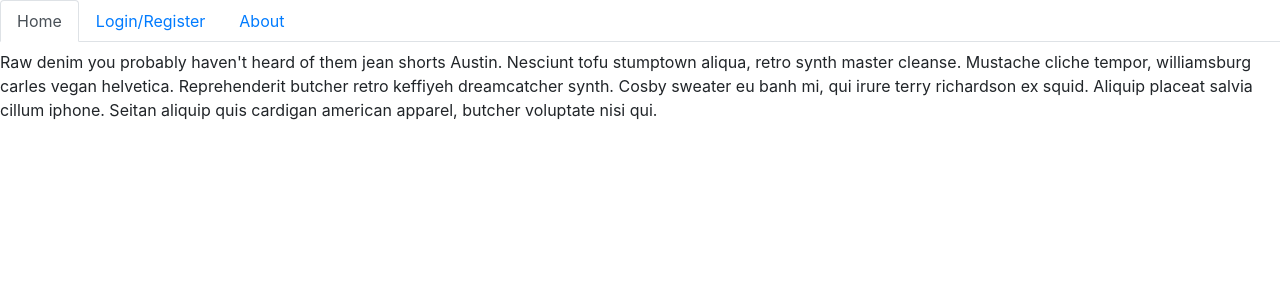
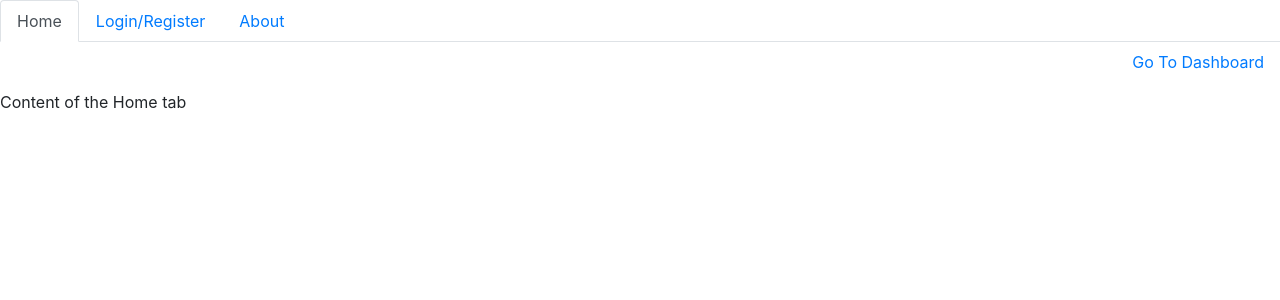
Before and after one commit to Alto1988/bug-tracker-frontend, an Angular app: page / in a window 1280 px wide. Shown: the top 300 px of the page. Built offline with nearby package versions, Linux system fonts and the light colour scheme.

Commit message:
More form stuff

```diff
--- a/src/app/app-routing.module.ts
+++ b/src/app/app-routing.module.ts
@@ -1,11 +1,16 @@
 import { NgModule } from '@angular/core';
 import { RouterModule, Routes } from '@angular/router';
+import { BugDashboardComponent } from './bug-dashboard/bug-dashboard.component';
 import { HeaderComponent } from './header/header.component';
 
 const routes: Routes = [
   {
     path: '',
     component: HeaderComponent,
+  },
+  {
+    path: 'bugdashboard',
+    component: BugDashboardComponent,
   },
 ];
 
--- a/src/app/app.module.ts
+++ b/src/app/app.module.ts
@@ -8,9 +8,10 @@ import { NgbModule } from '@ng-bootstrap/ng-bootstrap';
 import { LoginFormComponent } from './login-form/login-form.component';
 import { FormBuilder, FormsModule, ReactiveFormsModule } from '@angular/forms';
 import { HttpClientModule } from '@angular/common/http';
+import { BugDashboardComponent } from './bug-dashboard/bug-dashboard.component';
 
 @NgModule({
-  declarations: [AppComponent, HeaderComponent, LoginFormComponent],
+  declarations: [AppComponent, HeaderComponent, LoginFormComponent, BugDashboardComponent],
   imports: [
     BrowserModule,
     AppRoutingModule,
--- /dev/null
+++ b/src/app/bug-dashboard/bug-dashboard.component.html
@@ -0,0 +1 @@
+<p>bug-dashboard works!</p>
--- /dev/null
+++ b/src/app/bug-dashboard/bug-dashboard.component.ts
@@ -0,0 +1,15 @@
+import { Component, OnInit } from '@angular/core';
+
+@Component({
+  selector: 'app-bug-dashboard',
+  templateUrl: './bug-dashboard.component.html',
+  styleUrls: ['./bug-dashboard.component.css']
+})
+export class BugDashboardComponent implements OnInit {
+
+  constructor() { }
+
+  ngOnInit(): void {
+  }
+
+}
--- a/src/app/header/header.component.html
+++ b/src/app/header/header.component.html
@@ -1,16 +1,9 @@
+<div>
   <ul ngbNav #nav="ngbNav" [(activeId)]="active" class="nav-tabs">
     <li [ngbNavItem]="1">
       <a ngbNavLink>Home</a>
       <ng-template ngbNavContent>
-      <p>
-        Raw denim you probably haven't heard of them jean shorts Austin.
-        Nesciunt tofu stumptown aliqua, retro synth master cleanse. Mustache
-        cliche tempor, williamsburg carles vegan helvetica. Reprehenderit
-        butcher retro keffiyeh dreamcatcher synth. Cosby sweater eu banh mi, qui
-        irure terry richardson ex squid. Aliquip placeat salvia cillum iphone.
-        Seitan aliquip quis cardigan american apparel, butcher voluptate nisi
-        qui.
-      </p>
+        <p>Content of the Home tab</p>
       </ng-template>
     </li>
     <li [ngbNavItem]="2">
@@ -22,21 +15,14 @@
     <li [ngbNavItem]="3">
       <a ngbNavLink>About</a>
       <ng-template ngbNavContent>
-      <p>
-        Sed commodo, leo at suscipit dictum, quam est porttitor sapien, eget
-        sodales nibh elit id diam. Nulla facilisi. Donec egestas ligula vitae
-        odio interdum aliquet. Duis lectus turpis, luctus eget tincidunt eu,
-        congue et odio. Duis pharetra et nisl at faucibus. Quisque luctus
-        pulvinar arcu, et molestie lectus ultrices et. Sed diam urna, egestas ut
-        ipsum vel, volutpat volutpat neque. Praesent fringilla tortor arcu.
-        Vivamus faucibus nisl enim, nec tristique ipsum euismod facilisis. Morbi
-        ut bibendum est, eu tincidunt odio. Orci varius natoque penatibus et
-        magnis dis parturient montes, nascetur ridiculus mus. Mauris aliquet
-        odio ac lorem aliquet ultricies in eget neque. Phasellus nec tortor vel
-        tellus pulvinar feugiat.
-      </p>
+        <p>Say something about the product in here</p>
       </ng-template>
     </li>
   </ul>
-
+  <ul class="nav justify-content-end">
+    <li class="nav-item">
+      <a class="nav-link active" routerLink="/bugdashboard">Go To Dashboard</a>
+    </li>
+  </ul>
+</div>
 <div [ngbNavOutlet]="nav" class="mt-2"></div>
--- a/src/app/login-form/login-form.component.html
+++ b/src/app/login-form/login-form.component.html
@@ -35,8 +35,8 @@
       />
     </div>
     <div>
-      <input type="button" value="register" (click)="onSubmit(formData)" />
-      <input type="button" value="cancel" />
+      <input type="button" value="Login" (click)="onSubmit(formData)" />
+      <input type="button" value="Register" (click)="onRegister(formData)" />
     </div>
   </form>
 </div>
--- a/src/app/login-form/login-form.component.ts
+++ b/src/app/login-form/login-form.component.ts
@@ -41,5 +41,18 @@ export class LoginFormComponent implements OnInit {
         //This so far is for testing purposes only need to find a way to store the token without local storage
         localStorage.setItem('token', this.response['jwtToken']);
       });
+    this.router.navigate(['/']);
+  }
+
+  onRegister(formData: any) {
+    this.http
+      .post('http://localhost:9092/auth/user/register', formData)
+      .subscribe((data) => {
+        this.response = data;
+        console.log(this.response['jwtToken']);
+        //This so far is for testing purposes only need to find a way to store the token without local storage
+        localStorage.setItem('token', this.response['jwtToken']);
+      });
+    this.router.navigate(['/']);
   }
 }
--- a/src/app/login-form/login-service.service.ts
+++ b/src/app/login-form/login-service.service.ts
@@ -7,4 +7,11 @@ import { Injectable } from '@angular/core';
 export class LoginServiceService {
   response: any;
   constructor(private http: HttpClient) {}
+
+  login() {
+    return this.http.post(
+      'http://localhost:9092/auth/user/login',
+      this.response
+    );
+  }
 }
```
Also changed, not shown: src/app/bug-dashboard/bug-dashboard.component.css (added), src/assets/images/BugLogo.jpg (added), 1 other file (tests, documents, lock files or other folders). Lines whose indentation alone changed are shown as unchanged.
